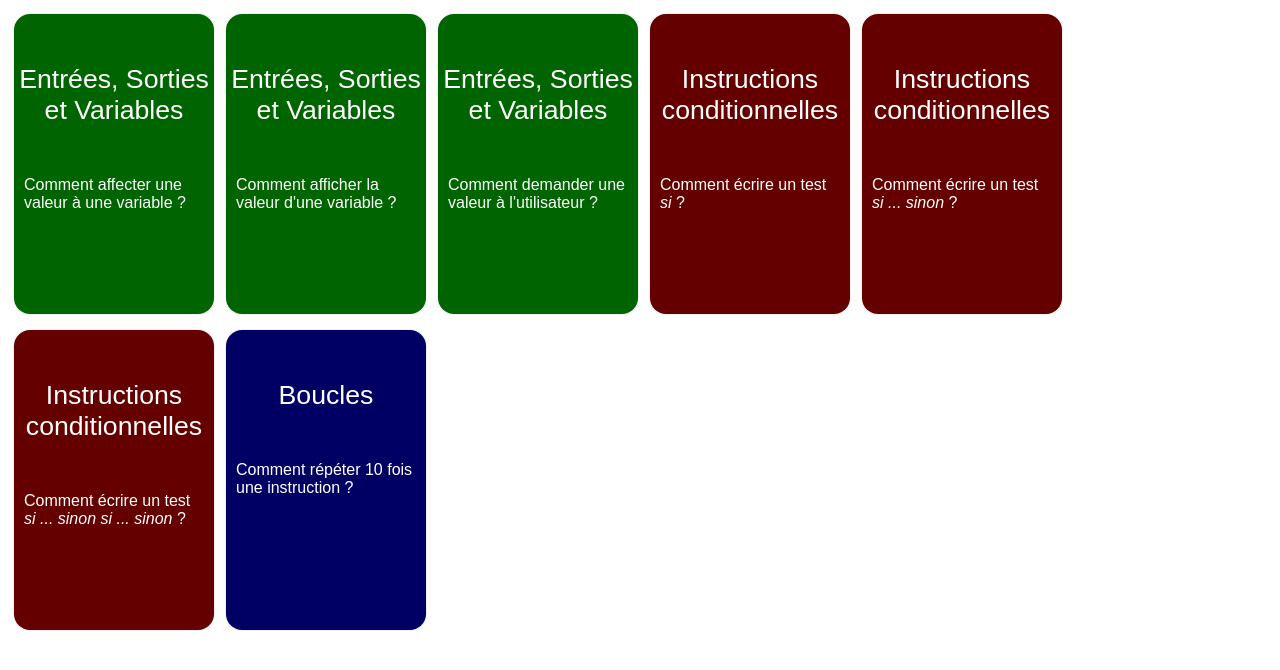
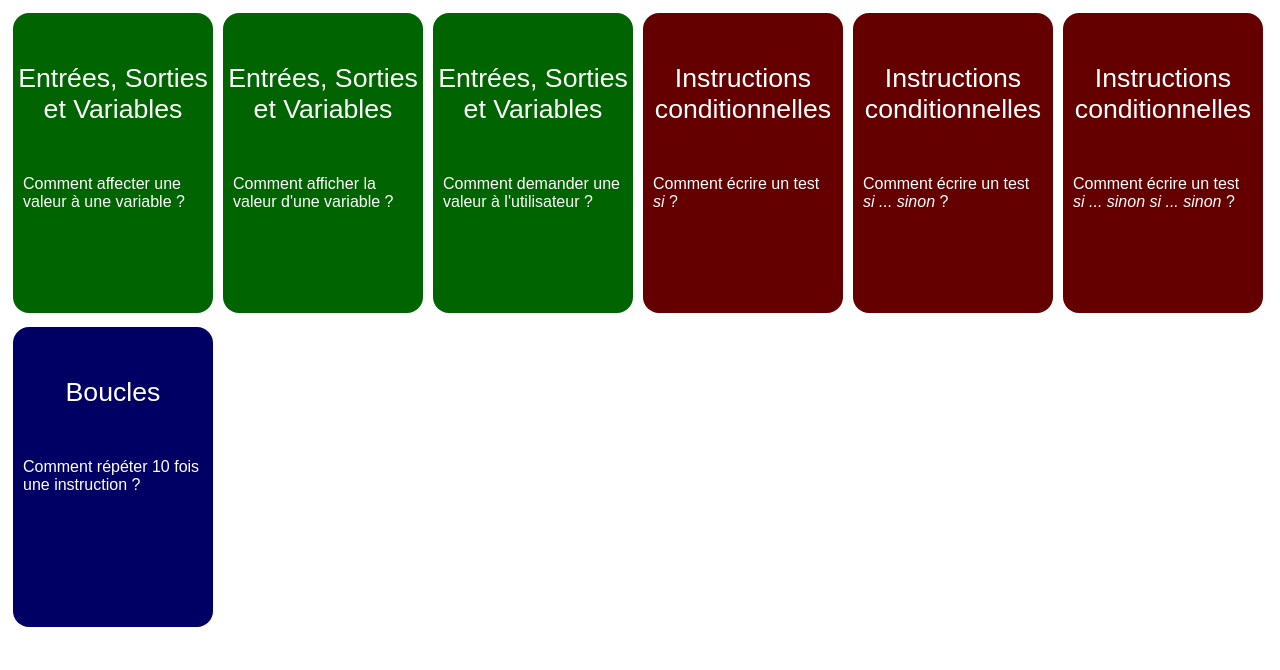
Before and after one commit to ProfGrudzien/flashCards_1ere_NSI, a plain HTML site: page index.html in a window 1280 px wide. Drawn offline with Linux system fonts and the light colour scheme.

Commit message:
Update style.css

```diff
--- a/style.css
+++ b/style.css
@@ -3,12 +3,10 @@
   background-color: transparent;
   width: 200px;
   height: 300px;
-  border: 1px solid #f1f1f1;
   perspective: 1000px; /* Remove this if you don't want the 3D effect */
   display: inline-block;
   font-family: sans-serif;
   margin: 5px;
-  border-radius: 16px;
 }
 
 /* This container is needed to position the front and back side */
```
